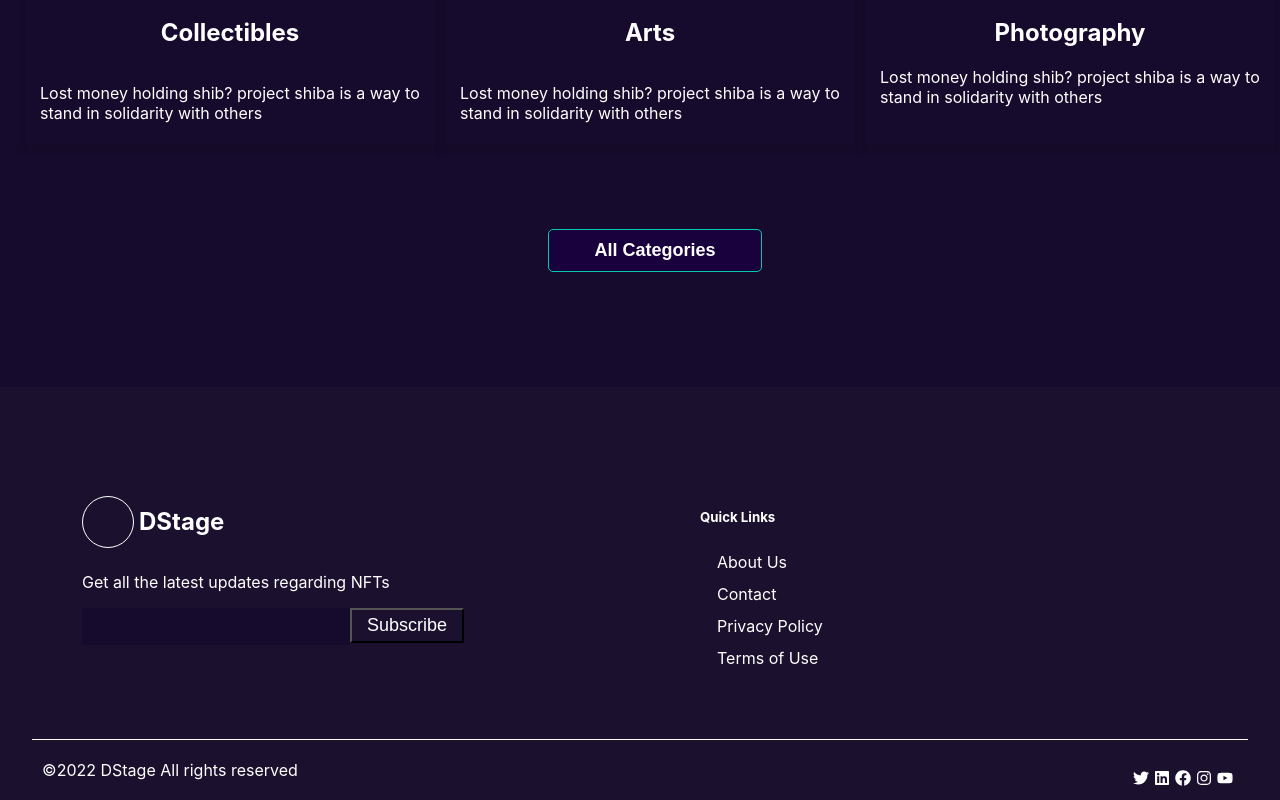
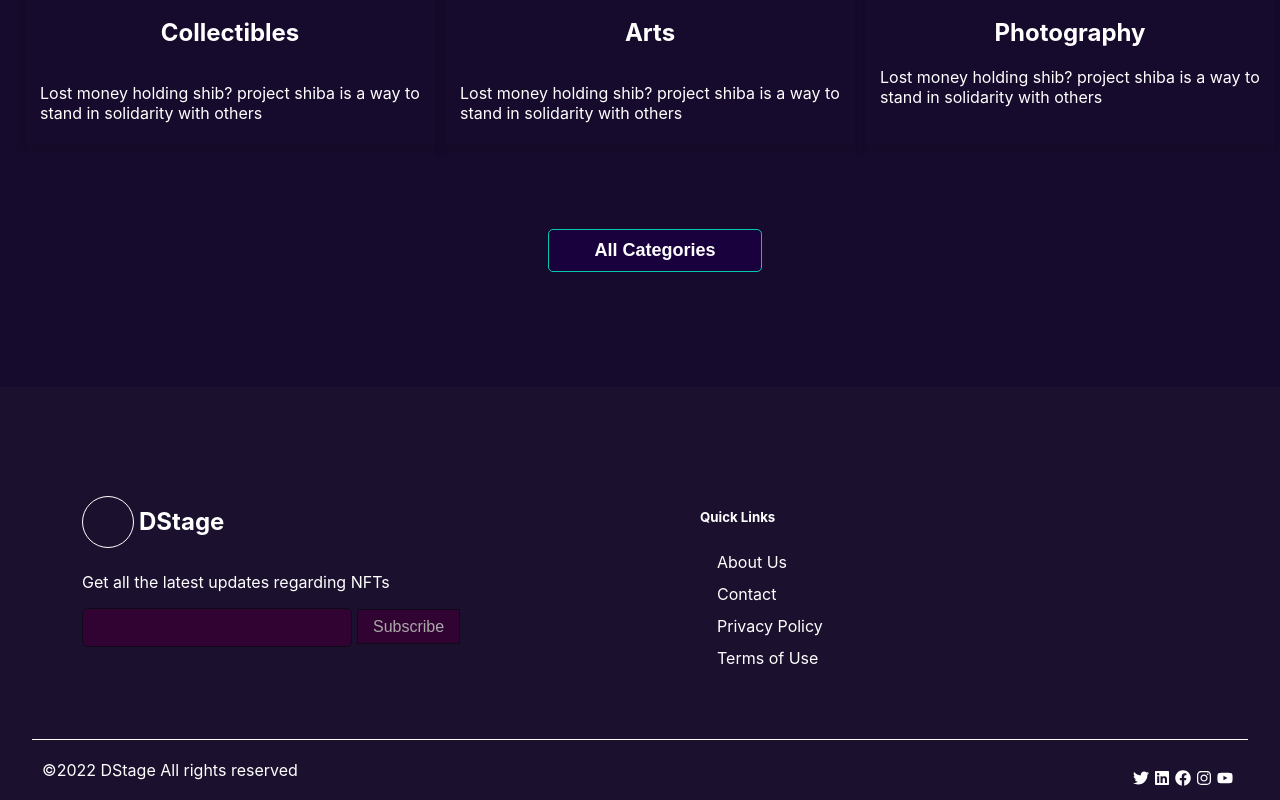
Before and after one commit to victoryohanna/McGeorgeTestProject, a React (Create React App) app: page / in a window 1280 px wide. Shown: the part 5885-6685 px from the top of the page. Built offline with nearby package versions, Linux system fonts and the light colour scheme; a web font is replaced by a local one.

Commit message:
modified footer component

```diff
--- a/src/components/Footer.jsx
+++ b/src/components/Footer.jsx
@@ -16,12 +16,13 @@ const Footer = () => {
           <div className="search">
             <div className="logo-section">
               <div className="logo"></div>
-              <Link to="/"><h2>DStage</h2>
+              <Link to="/">
+                <h2>DStage</h2>
               </Link>
             </div>
             <p>Get all the latest updates regarding NFTs</p>
             <div className="search-bar">
-              <form>
+              <form className="form">
                 <input type="text" />
                 <button type="button">Subscribe</button>
               </form>
--- a/src/styles/components/footer.css
+++ b/src/styles/components/footer.css
@@ -25,17 +25,19 @@
 .search-bar input {
   width: 50%;
   height: 35px;
-  background: #170b2d;
-  border: none;
+  background: #310333;
+  margin-right: 5px;
+  border-radius: 5px;
+  border: 1px solid #0f0a1a;
 }
 
 .search-bar button {
-  font-size: 18px;
+  font-size: 16px;
   height: 35px;
   padding: 0 15px;
-  background: #1b112e;
-  color: #ffffff;
-
+  background: #310333;
+  color: #aaa8a8;
+  border: 1px solid #0f0a1a;
 }
 
 .logo-section {
@@ -96,7 +98,3 @@ a {
 .social-links span {
   margin-right: 5px;
 }
-
-input {
-
-}
```
